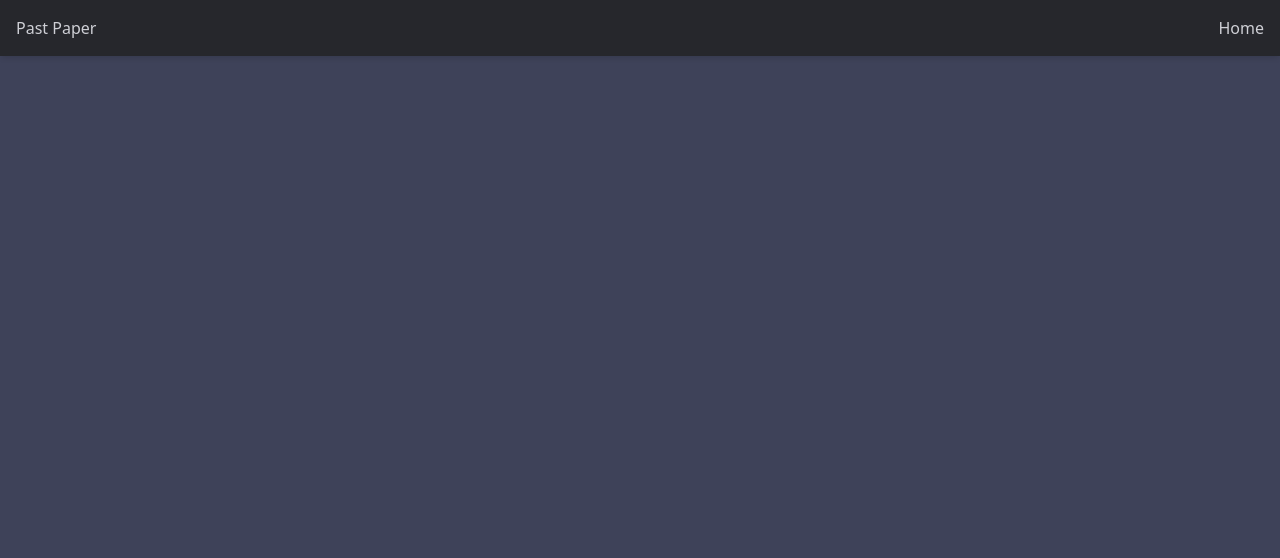
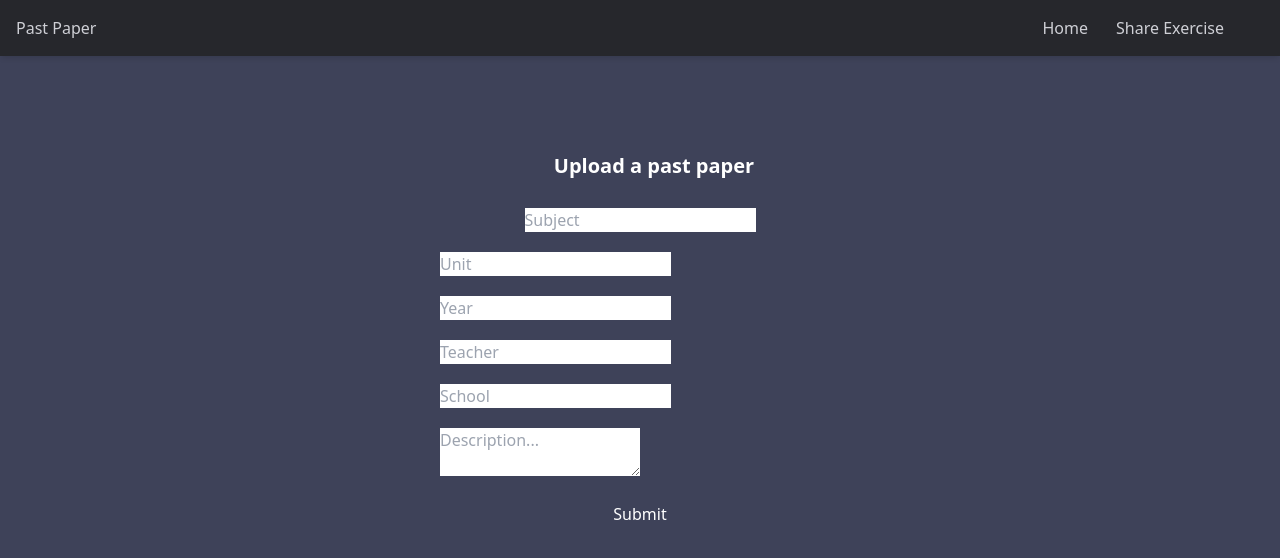
Before and after one commit to sunray4/past-paper-portal, a React (Create React App) app in the folder frontend/: page /share-exercise in a window 1280 px wide. Before the commit this address had no page. Shown: the top 558 px of the page. Built offline with nearby package versions, Linux system fonts and the light colour scheme.

Commit message:
share exericise page

```diff
--- a/frontend/src/App.js
+++ b/frontend/src/App.js
@@ -1,7 +1,8 @@
-import React, { useEffect, useState } from 'react';
+// import React, { useEffect, useState } from 'react';
 import { BrowserRouter as Router, Route, Routes, Link } from 'react-router-dom';
 import Nav from './components/Nav'
 import Home from './pages/Home'
+import ShareExercise from './pages/ShareExercise';
 
 function App() {
 
@@ -11,6 +12,7 @@ function App() {
         <Nav />
         <Routes>
           <Route path="/" element={<Home />} />
+          <Route path="/share-exercise" element={<ShareExercise />} />
         </Routes>
       </div>
     </Router>
--- a/frontend/src/components/Nav.jsx
+++ b/frontend/src/components/Nav.jsx
@@ -6,12 +6,12 @@ export default function Nav() {
         <nav className="flex justify-between items-center p-4 bg-[#1E1E1E] opacity-75 text-white shadow-md">
         <div className="flex items-center justify-center space-x-2">
             {/* <img src="static/assets/logo.png" alt="logo" class="w-10 h-10" /> */}
-            <span class="website-name">Past Paper</span>
+            <span className="website-name">Past Paper</span>
                 </div>
 
-        <ul className="flex space-x-4">
+        <ul className="flex space-x-7 mr-10">
         <li><Link to="/">Home</Link></li>
-        {/* <li><Link to="/">Share Exercise</Link></li> */}
+        <li><Link to="/share-exercise">Share Exercise</Link></li>
         {/* <li><Link to="/">Home</Link></li> */}
         </ul>
     </nav>
--- /dev/null
+++ b/frontend/src/pages/ShareExercise.jsx
@@ -0,0 +1,97 @@
+import React, { useState } from 'react';
+
+export default function ShareExercise() {
+
+  const [subject, setSubject] = useState('');
+  const [unit, setUnit] = useState('');
+  const [year, setYear] = useState('');
+  const [teacher, setTeacher] = useState('');
+  const [school, setSchool] = useState('');
+  const [description, setDescription] = useState('');
+
+  const handleSubmit = (e) => {
+    e.preventDefault();
+    const formData = { "subject":subject, "unit":unit, "year":year, "teacher":teacher, "school":school, "description":description };
+    console.log('Form Data:', formData);
+    setSubject('');
+    setUnit("");
+    setYear("");
+    setTeacher("");
+    setSchool("");
+    setDescription("")
+  };
+
+  return (
+    <div className='flex justify-center min-h-screen mt-7 p-4'>
+      <div className='text-white rounded-md w-full max-w-md p-6 flex flex-col'>
+      <h1 className='text-xl font-bold pl-7 pt-7 text-center'>Upload a past paper</h1>
+      <form onSubmit={handleSubmit} className='flex flex-col pt-7' >
+        <div className='text-base mb-5 text-center'>
+          {/* <label>Subject: </label> */}
+          <input
+            type="text"
+            value={subject}
+            onChange={(e) => setSubject(e.target.value)}
+            placeholder='Subject'
+            required
+          />
+        </div>
+
+        <div className='text-base mb-5'>
+          {/* <label>Unit:</label> */}
+          <input
+            type="text"
+            value={unit}
+            onChange={(e) => setUnit(e.target.value)}
+            placeholder='Unit'
+            required
+          />
+        </div>
+
+        <div className='text-base mb-5'>
+          {/* <label>Year:</label> */}
+          <input
+            type="text"
+            value={year}
+            placeholder='Year'
+            onChange={(e) => setYear(e.target.value)}
+            required
+          />
+        </div>
+
+        <div className='text-base mb-5'>
+          {/* <label>Teacher:</label> */}
+          <input
+            type="text"
+            value={teacher}
+            placeholder='Teacher'
+            onChange={(e) => setTeacher(e.target.value)}
+          />
+        </div>
+
+        <div className='text-base mb-5'>
+          {/* <label>School:</label> */}
+          <input
+            type="text"
+            value={school}
+            placeholder='School'
+            onChange={(e) => setSchool(e.target.value)}
+          />
+        </div>
+
+        <div className='text-base mb-5'>
+          {/* <label>Description:</label> */}
+          <textarea
+            value={description}
+            placeholder='Description...'
+            onChange={(e) => setDescription(e.target.value)}
+            rows="2"
+          />
+        </div>
+
+        <button type="submit">Submit</button>
+      </form>
+    </div>
+    </div>
+  );
+}
```
